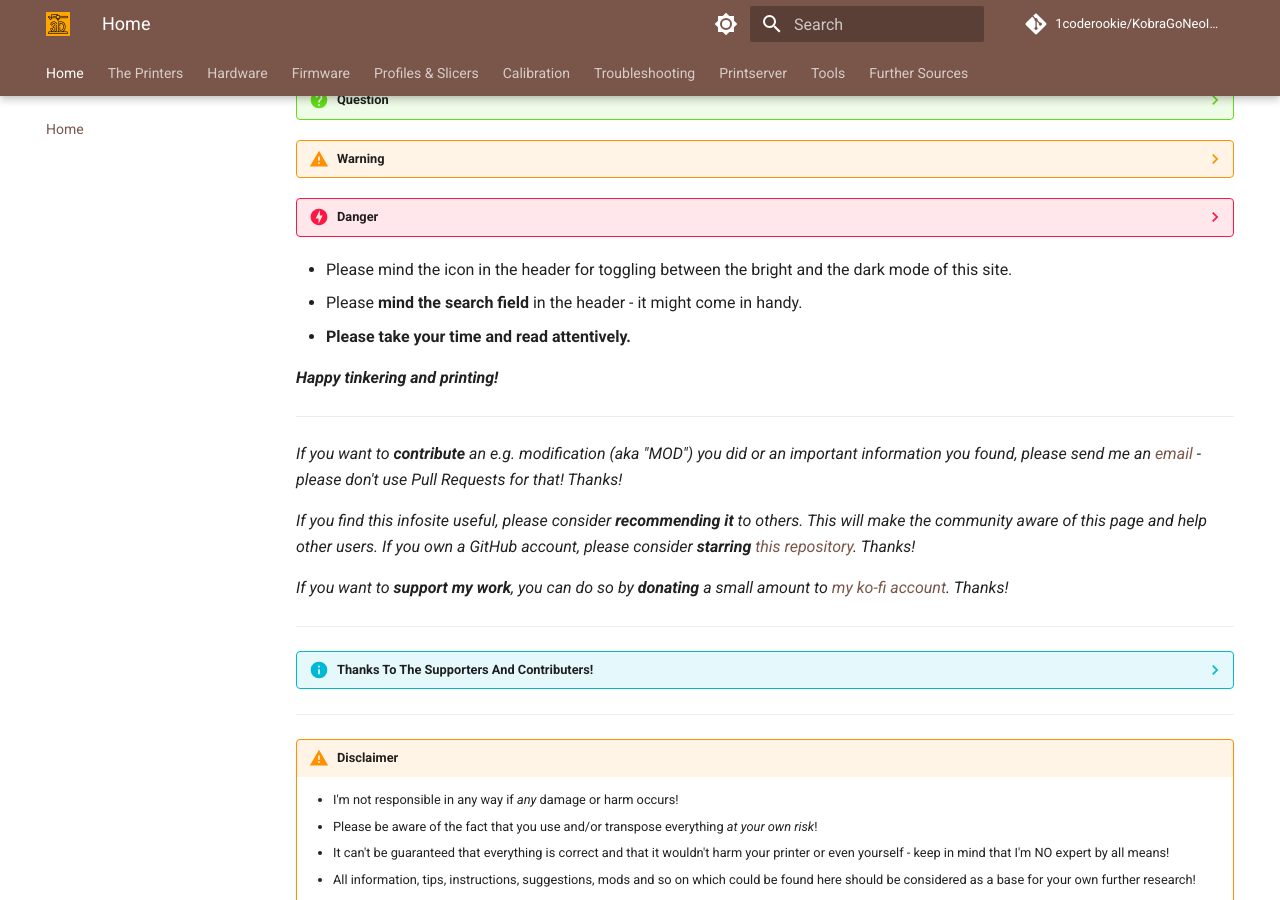
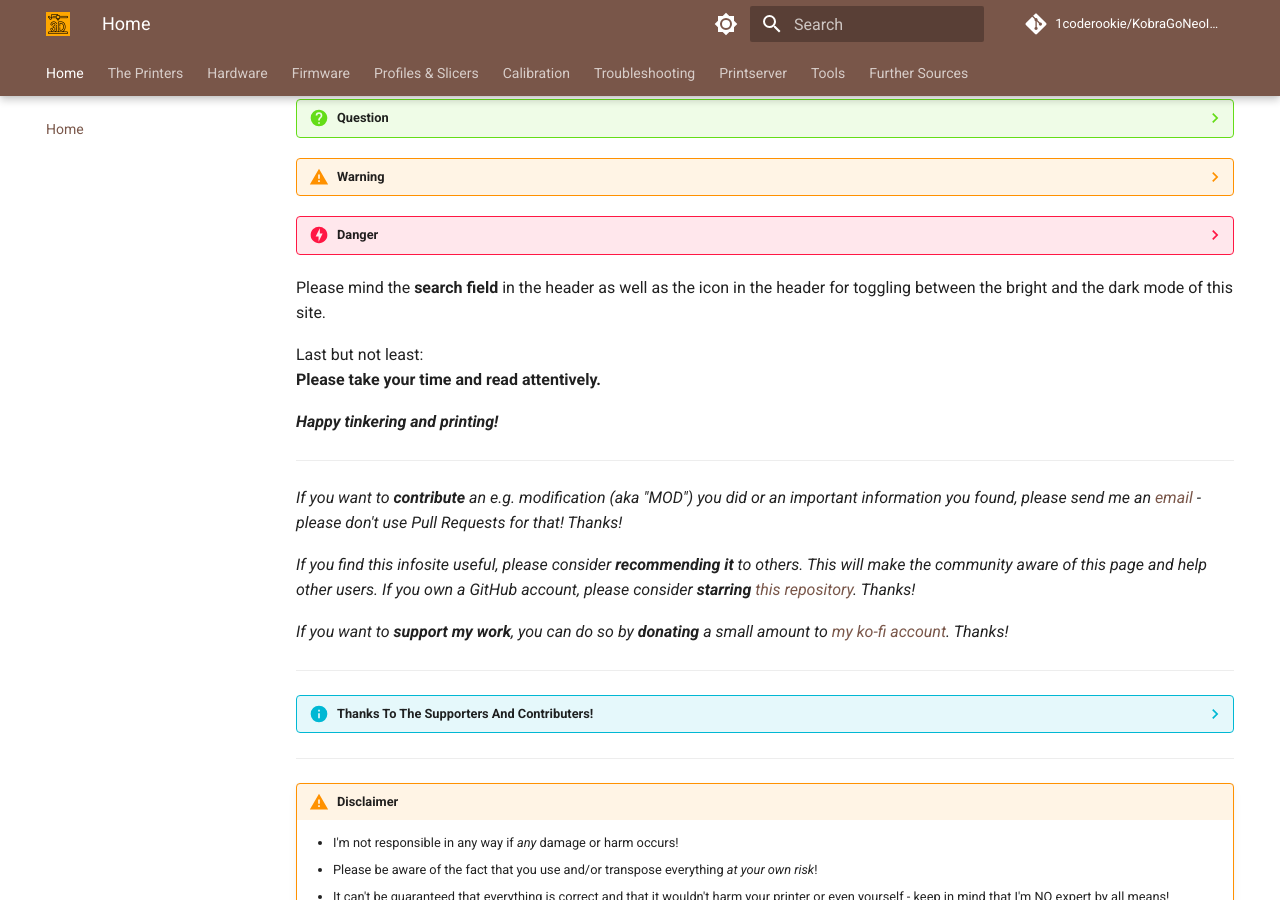
Before and after one commit to 1coderookie/KobraGoNeoInsights, an MkDocs documentation site: the page built from docs/index.md, in a window 1280 px wide and 900 px high, scrolled down 585 px. Built offline with MkDocs 1.6.1 and Material for MkDocs 9.7.7, drawn with Linux system fonts in a browser that asks for light colours; comment, search, counter and statistics services are not loaded.

Commit message:
Update index.md

```diff
--- a/docs/index.md
+++ b/docs/index.md
@@ -6,10 +6,11 @@
 Here you'll find specific information about both models as well as more general kind of information.
 I created this page to make it easier for users of these printers to get started, as well as to provide specific information on e.g. how to maintain the printers.
 
+---
+
 A few tips for browsing this site:
-
-- Please make sure to **mind the (expandable) textboxes** as they contain valuable information!
-  Depending on the color of the box, it's either a tip, information, instruction, question or warning you'll find in there:
+Please make sure to **mind the (expandable) textboxes** as they contain valuable information!
+Depending on the color of the box, it's either a tip, information, instruction, question or warning you'll find in there:
 
 ??? tip "Tip"
 
@@ -35,9 +36,10 @@
 
     Textboxes which contain a warning about a dangerous circumstance will often be displayed being already extended to make sure the warning won't be overseen.
 
-- Please mind the icon in the header for toggling between the bright and the dark mode of this site.
-- Please **mind the search field** in the header - it might come in handy.
-- **Please take your time and read attentively.**
+Please mind the **search field** in the header as well as the icon in the header for toggling between the bright and the dark mode of this site.
+
+Last but not least:
+**Please take your time and read attentively.**
 
 ***Happy tinkering and printing!***
 
```
